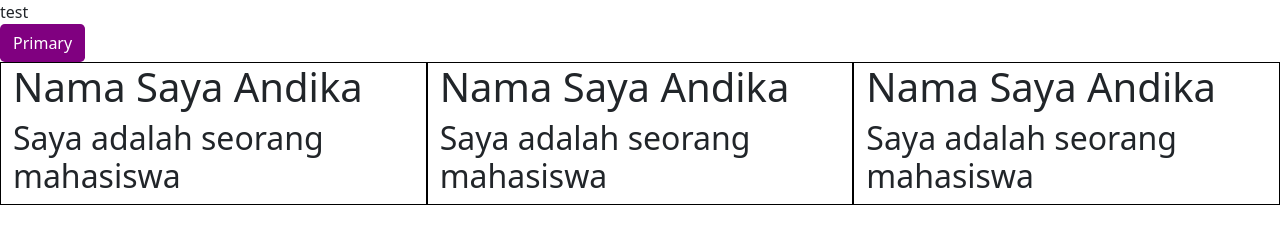
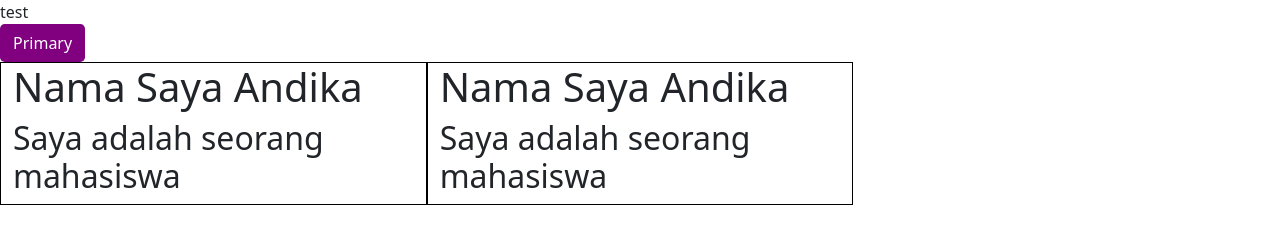
Before and after one commit to andikas95-dev/tugas-kampus-merdeka, a plain HTML site: page index.html in a window 1280 px wide. Drawn offline with Linux system fonts and the light colour scheme.

Commit message:
perubahan terbaru

```diff
--- a/index.html
+++ b/index.html
@@ -30,12 +30,6 @@
                         <h2>Saya adalah seorang mahasiswa</h2>
                     </div>
                 </div>
-                <div class="col-lg-4 col-md-6 col-12" style="border: 1px solid black">
-                    <div class="header">
-                        <h1>Nama Saya Andika</h1>
-                        <h2>Saya adalah seorang mahasiswa</h2>
-                    </div>
-                </div>
             </div>
         </div>
     </section>
```
